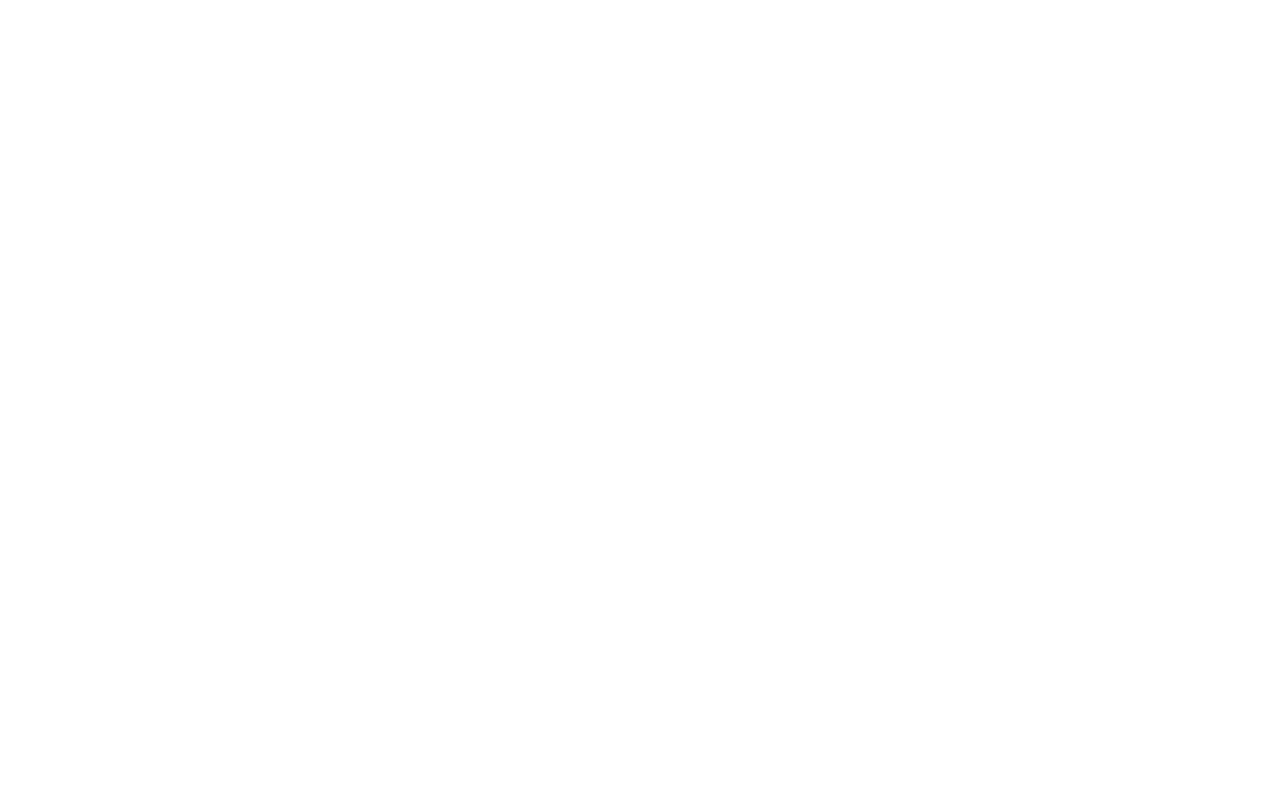
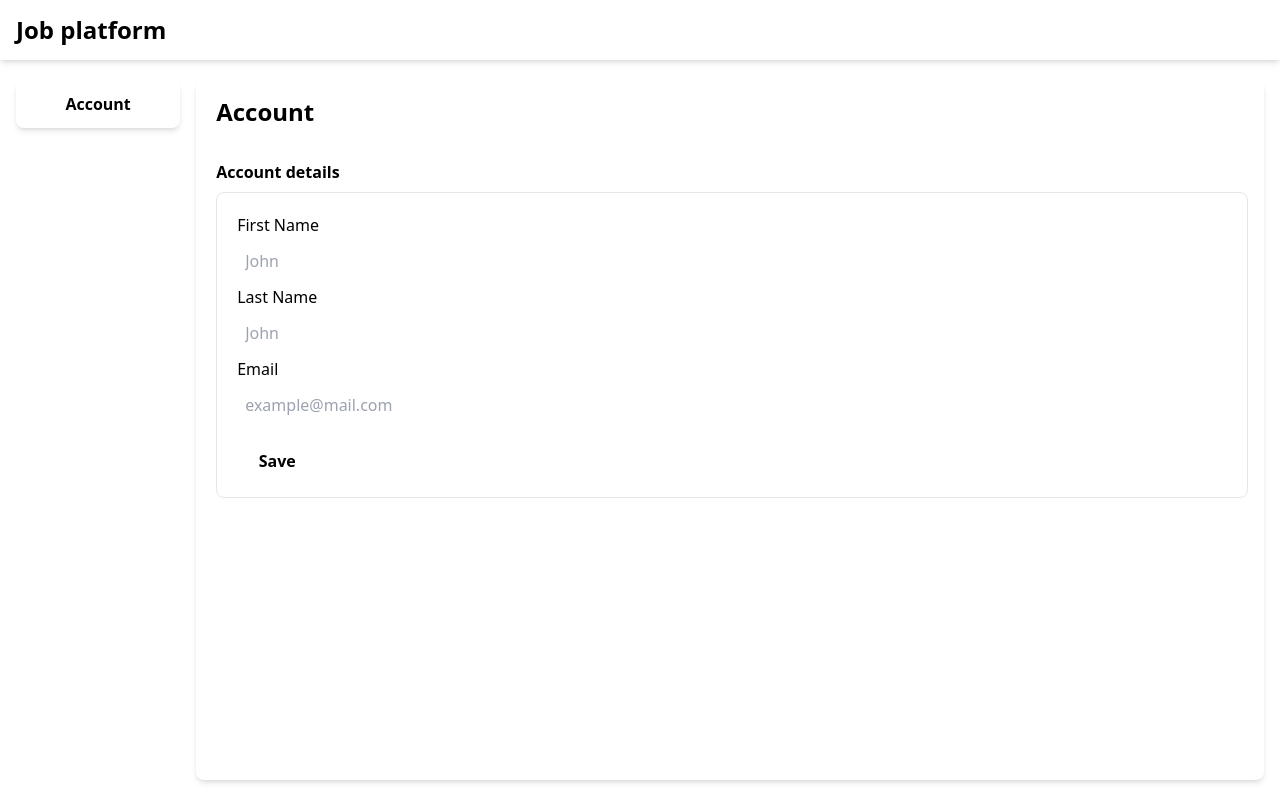
Before and after one commit to d29l/vizsgaremek, a React (Create React App) app: page /settings in a window 1280 px wide. Before the commit this address had no page. Built offline with nearby package versions, Linux system fonts and the light colour scheme; what @catppuccin/tailwindcss would draw is missing.

Commit message:
Added settings page with basic account detail settings

```diff
--- a/src/App.jsx
+++ b/src/App.jsx
@@ -2,15 +2,15 @@
 import { BrowserRouter as Router, Routes, Route } from "react-router-dom";
 import Home from "./Pages/Home";
 import PostPage from "./Pages/PostPage";
-import Navbar from "./Components/Navbar";
 import RegisterPage from "./Pages/RegisterPage";
 import LoginPage from "./Pages/LoginPage";
 import ProfilePage from "./Pages/ProfilePage";
 import CreatePost from "./Pages/CreatePost";
+import SettingsPage from "./Pages/SettingsPage";
 
 function App() {
   return (
-    <div class="frappe">
+    <div class="macchiato">
       <div className="bg-mantle overflow-hidden min-h-screen">
         <Routes>
           <Route path="/" element={<Home />} />
@@ -19,6 +19,7 @@
           <Route path="/login" element={<LoginPage/>} />
           <Route path="/profiles/:userId" element={<ProfilePage/>} />
           <Route path="/create-post" element={<CreatePost/>} />
+          <Route path="/settings" element={<SettingsPage/>} />
         </Routes>
       </div>
     </div>
--- a/src/Components/Navbar.jsx
+++ b/src/Components/Navbar.jsx
@@ -22,29 +22,36 @@
     navigate("/login");
   };
 
+  const handleSettingsClick = () => {
+    navigate("/settings")
+  }
+
   const handleProfileClick = () => {
     setProfileClicked(!profileClicked);
   };
 
   const handleProfileLink = () => {
     const userId = getUserId();
-    navigate(`/profiles/${userId}`)
+    navigate(`/profiles/${userId}`);
   };
 
   const handleCreatePostClick = () => {
     navigate("/create-post");
-  }
+  };
 
   const handleHome = () => {
     navigate("/");
-  }
+  };
 
   return (
     <nav className="h-[8vh] bg-base pb-1">
       <div className="flex h-full items-center justify-between shadow-md shadow-crust">
         <div className="flex items-center space-x-6 pl-4">
           <div className="flex flex-col">
-            <h1 className="text-2xl font-extrabold text-lavender cursor-pointer" onClick={handleHome}>
+            <h1
+              className="cursor-pointer text-2xl font-extrabold text-lavender"
+              onClick={handleHome}
+            >
               Job platform
             </h1>
           </div>
@@ -52,11 +59,14 @@
           <div className="flex space-x-4"></div>
         </div>
 
-
-
         <div className="relative flex flex-row items-center">
           {isEmployer && (
-          <h2 class="mr-4 text-subtext1 cursor-pointer hover:text-lavender hover:underline" onClick={handleCreatePostClick}>New Post </h2>
+            <h2
+              class="mr-4 cursor-pointer text-subtext1 hover:text-lavender hover:underline"
+              onClick={handleCreatePostClick}
+            >
+              New Post{" "}
+            </h2>
           )}
 
           <div
@@ -74,6 +84,12 @@
                   Profile
                 </div>
                 <div
+                  onClick={handleSettingsClick}
+                  className="cursor-pointer text-text hover:text-lavender"
+                >
+                  Settings
+                </div>
+                <div
                   onClick={handleLogout}
                   className="cursor-pointer text-text hover:text-lavender"
                 >
--- a/src/Pages/CreatePost.jsx
+++ b/src/Pages/CreatePost.jsx
@@ -2,6 +2,7 @@
 import Navbar from "../Components/Navbar";
 import { useNavigate } from "react-router-dom";
 import { getUserId } from "../getUserId";
+import { getEmployerId } from "../getEmployerId";
 
 import axios from "axios";
 
@@ -9,8 +10,11 @@
     const handleSubmit = async (e) => {
         e.preventDefault();
 
+        const userId = getUserId();
+        const employerId = getEmployerId(userId);
+
         const response = await axios.post(
-            `https://localhost:7077/api/posts/newPost`,
+            `https://localhost:7077/api/posts/newPost?EmployerId=${employerId}&UserId=${userId}`,
             {
                 title,
                 content
--- a/src/Pages/PostPage.jsx
+++ b/src/Pages/PostPage.jsx
@@ -10,7 +10,12 @@
   useEffect(() => {
     const fetchPost = async () => {
       const response = await axios.get(
-        `https://localhost:7077/api/posts/fetchPost/${postId}`
+        `https://localhost:7077/api/posts/fetchPost/${postId}`,
+        {
+          headers: {
+            Authorization: `Bearer ${localStorage.getItem("token")}`,
+          },
+        },
       );
       const data = await response;
       setPost(data);
@@ -22,29 +27,30 @@
 
   return (
     <div>
-      <Navbar/>
-      <div class="bg-base shadow-lg rounded-lg p-8 m-5 flex flex-col min-h-[87.5vh]">
-        <h1 class="text-2xl font-bold text-lavender mb-4">{post?.title}</h1>
+      <Navbar />
+      <div class="m-5 flex min-h-[87.5vh] flex-col rounded-lg bg-base p-8 shadow-lg">
+        <h1 class="mb-4 text-2xl font-bold text-lavender">{post?.title}</h1>
 
-        <div class="text-subtext0 mb-4">
+        <div class="mb-4 text-subtext0">
           <span class="font-semibold">Company Name:</span> Company Name
         </div>
 
-        <div class="text-subtext0 mb-4">
-          <span class="font-semibold">Company Address:</span> Company Address Line
+        <div class="mb-4 text-subtext0">
+          <span class="font-semibold">Company Address:</span> Company Address
+          Line
         </div>
 
-        <div class="text-subtext0 mb-4">
+        <div class="mb-4 text-subtext0">
           <span class="font-semibold">Job Description:</span>
-          <p class="text-wrap max-w-4xl">{post?.content}</p>
+          <p class="max-w-4xl text-wrap">{post?.content}</p>
         </div>
 
-        <div class="text-subtext0 mb-4">
+        <div class="mb-4 text-subtext0">
           <span class="font-semibold">Posted On:</span> {post?.createdAt}
         </div>
 
         <div class="flex items-center space-x-2">
-          <button class="px-2 py-1 bg-crust text-lavender rounded-md hover:bg-mantle">
+          <button class="rounded-md bg-crust px-2 py-1 text-lavender hover:bg-mantle">
             Like
           </button>
           <span class="text-gray-600">{post?.likes}</span>
--- /dev/null
+++ b/src/Pages/SettingsPage.jsx
@@ -0,0 +1,112 @@
+import { useState } from "react";
+import Navbar from "../Components/Navbar";
+import axios from "axios";
+import { getUserId } from "../getUserId";
+
+export default function SettingsPage() {
+  const [currentPage, setCurrentPage] = useState("Account");
+
+  const tabs = ["Account"];
+
+  const handlePageSwitch = (tab) => {
+    setCurrentPage(tab);
+  };
+
+  return (
+    <div className="bg-mantle">
+      <Navbar />
+
+      <div className="m-4 flex min-h-[87.5vh]">
+        <div className="mr-4 flex h-fit w-[12rem] flex-col overflow-hidden rounded-lg bg-base shadow-md shadow-crust">
+          {tabs.map((tab) => (
+            <div
+              key={tab}
+              className={`text-md h-[3rem] w-full cursor-pointer items-center justify-center py-3 text-center font-bold text-text hover:bg-surface0 hover:text-lavender ${
+                currentPage === tab ? "bg-surface0 text-lavender" : ""
+              }`}
+              onClick={() => handlePageSwitch(tab)}
+            >
+              <p>{tab}</p>
+            </div>
+          ))}
+        </div>
+
+        <div className="w-full rounded-lg bg-base pl-1 pt-4 shadow-md shadow-crust">
+          <div className="ml-4 flex">
+            <h1 className="text-2xl font-extrabold text-lavender">
+              {currentPage}
+            </h1>
+          </div>
+          <div className="flex flex-col items-start px-4 pt-8">
+            {currentPage === "Account" && <AccountSettings />}
+          </div>
+        </div>
+      </div>
+    </div>
+  );
+}
+
+const AccountSettings = () => {
+  const [firstName, setFirstName] = useState("");
+  const [lastName, setLastName] = useState("");
+  const [email, setEmail] = useState("");
+
+  const saveAccountDetails = (e) => {
+    const userId = getUserId();
+    e.preventDefault();
+
+    const response = axios.put(
+      `https://localhost:7077/api/users/updateUser/${userId}`,
+      {
+        firstName,
+        lastName,
+        email,
+      },
+      {
+        headers: {
+            Authorization: `Bearer ${localStorage.getItem("token")}`,
+        },
+    }
+    );
+  };
+  return (
+    <div class="flex w-full flex-col">
+      {/* Account details */}
+      <label className="pb-2 font-bold text-lavender">Account details</label>
+      <div class="mb-4 w-full rounded-lg border-[1px] border-surface1 p-5">
+        <form class="flex flex-col" onSubmit={saveAccountDetails}>
+          <label className="mb-2 text-text">First Name</label>
+          <input
+            placeholder="John"
+            className="mb-2 mr-2 h-8 max-w-[8rem] rounded-lg bg-mantle pl-2 text-subtext0 placeholder-surface2 focus:border-2 focus:border-lavender focus:outline-none"
+            value={firstName}
+            onChange={(e) => setFirstName(e.target.value)}
+          />
+          <label className="mb-2 text-text">Last Name</label>
+          <input
+            placeholder="John"
+            className="mb-2 mr-2 h-8 max-w-[8rem] rounded-lg bg-mantle pl-2 text-subtext0 placeholder-surface2 focus:border-2 focus:border-lavender focus:outline-none"
+            value={lastName}
+            onChange={(e) => setLastName(e.target.value)}
+          />
+
+          <label className="mb-2 text-text">Email</label>
+          <input
+            placeholder="example@mail.com"
+            className="mb-2 h-8 max-w-[16rem] rounded-lg bg-mantle pl-2 text-subtext0 placeholder-surface2 focus:border-2 focus:border-lavender focus:outline-none"
+            value={email}
+            onChange={(e) => setEmail(e.target.value)}
+          />
+
+          {/* <a className="cursor-pointer text-lavender hover:underline">
+            Change password
+          </a> */}
+
+          <button class="mt-4 min-w-[5rem] max-w-[3rem] rounded-lg bg-lavender p-1 font-bold text-mantle">
+            Save
+          </button>
+        </form>
+      </div>
+    </div>
+  );
+};
--- /dev/null
+++ b/src/getEmployerId.jsx
@@ -0,0 +1,15 @@
+import axios from "axios";
+
+export const getEmployerId = async (userId) => {
+  const response = axios.get(
+    `https://localhost:7077/api/employers/fetchEmployer?UserId=${userId}`,
+    {
+      headers: {
+        Authorization: `Bearer ${localStorage.getItem("token")}`,
+      },
+    },
+  );
+
+  const employerId = (await response).data.employerId;
+  return employerId;
+};
```
